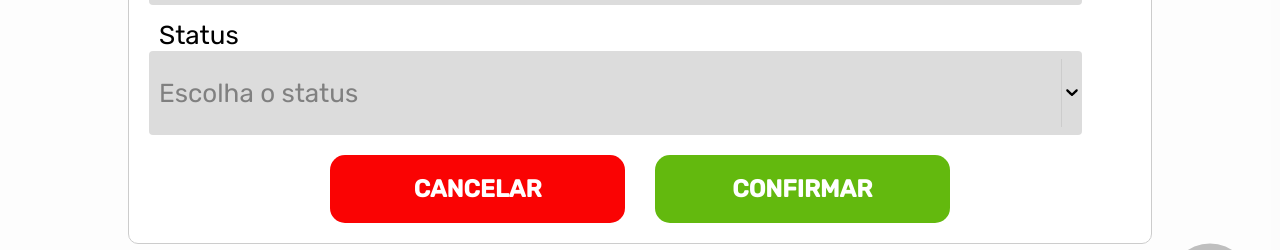
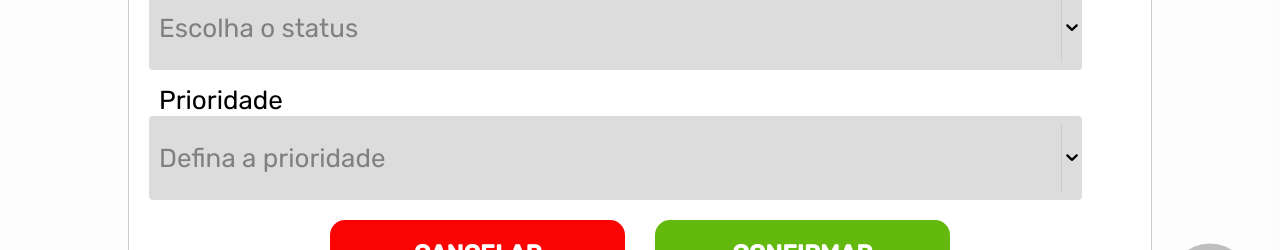
Before and after one commit to FabioKishino/tcc, a React (Vite) app: page /orders in a window 1280 px wide. Both pictures are taken after a click on the button 1210 px from the left and 727 px from the top of the page. Shown: the part 441-691 px from the top of the page. Built offline with nearby package versions, Linux system fonts and the light colour scheme; no server answers.

Commit message:
orders update

```diff
--- a/src/contexts/OrderContext.tsx
+++ b/src/contexts/OrderContext.tsx
@@ -28,7 +28,8 @@ interface OrderContextType {
   handleCloseNewOrderMenu: () => void,
   recipeOptions: { value: string, label: string, id_recipe: string }[],
   amountOptions: { value: string, label: string, portion_id: string }[],
-  statusOptions: { value: string, label: string | number, priority: number }[],
+  statusOptions: { value: string, label: string }[],
+  priorityOptions: { value: string, label: string, priority: number }[],
 }
 
 interface OrdersProviderProps {
@@ -42,8 +43,6 @@ export function OrdersProvider({ children }: OrdersProviderProps) {
   const [orders, setOrders] = useState<Order[]>([]);
   const [newOrder, setNewOrder] = useState<Order>({} as Order);
   const [newOrderIsOpen, setNewOrderIsOpen] = useState(false);
-
-  const [reload, setReload] = useState(false);
 
   const [recipeOptions, setRecipeOptions] = useState([
     {
@@ -65,16 +64,31 @@ export function OrdersProvider({ children }: OrdersProviderProps) {
     {
       value: '1',
       label: "Em Progresso",
-      priority: 2
     },
     {
       value: '2',
       label: 'Cancelado',
+    },
+    {
+      value: '2',
+      label: 'Concluído',
+    }
+  ]);
+
+  const [priorityOptions, setPriorityOptions] = useState([
+    {
+      value: '1',
+      label: 'Baixa',
       priority: 1
     },
     {
       value: '2',
-      label: 'Concluído',
+      label: 'Média',
+      priority: 2
+    },
+    {
+      value: '3',
+      label: 'Alta',
       priority: 3
     }
   ]);
@@ -114,7 +128,8 @@ export function OrdersProvider({ children }: OrdersProviderProps) {
       handleCloseNewOrderMenu,
       recipeOptions,
       amountOptions,
-      statusOptions
+      statusOptions,
+      priorityOptions
     }}>
       {children}
     </OrdersContext.Provider>
--- a/src/pages/Orders.tsx
+++ b/src/pages/Orders.tsx
@@ -10,7 +10,6 @@ import { Funnel, PlusCircle, X } from 'phosphor-react'
 import '../styles/pages/orders.css';
 
 import { OrdersContext } from '../contexts/OrderContext';
-import { AuthContext } from '../contexts/AuthContext';
 
 import api from '../services/api';
 
@@ -29,7 +28,8 @@ export function Orders() {
     handleCloseNewOrderMenu,
     recipeOptions,
     amountOptions,
-    statusOptions
+    statusOptions,
+    priorityOptions
   } = useContext(OrdersContext);
 
   const [reload, setReload] = useState(false)
@@ -121,6 +121,20 @@ export function Orders() {
               isSearchable={false}
               onChange={selection => {
                 const newObject = newOrder
+                newObject.priority = selection ? selection.label : ''
+                setNewOrder(newObject)
+              }
+              } />
+
+            <label>Prioridade</label>
+            <Select
+              styles={customStylesSelect}
+              className="new-order-select"
+              placeholder="Defina a prioridade"
+              options={priorityOptions}
+              isSearchable={false}
+              onChange={selection => {
+                const newObject = newOrder
                 newObject.priority = selection ? selection.priority : ''
                 setNewOrder(newObject)
               }
```
